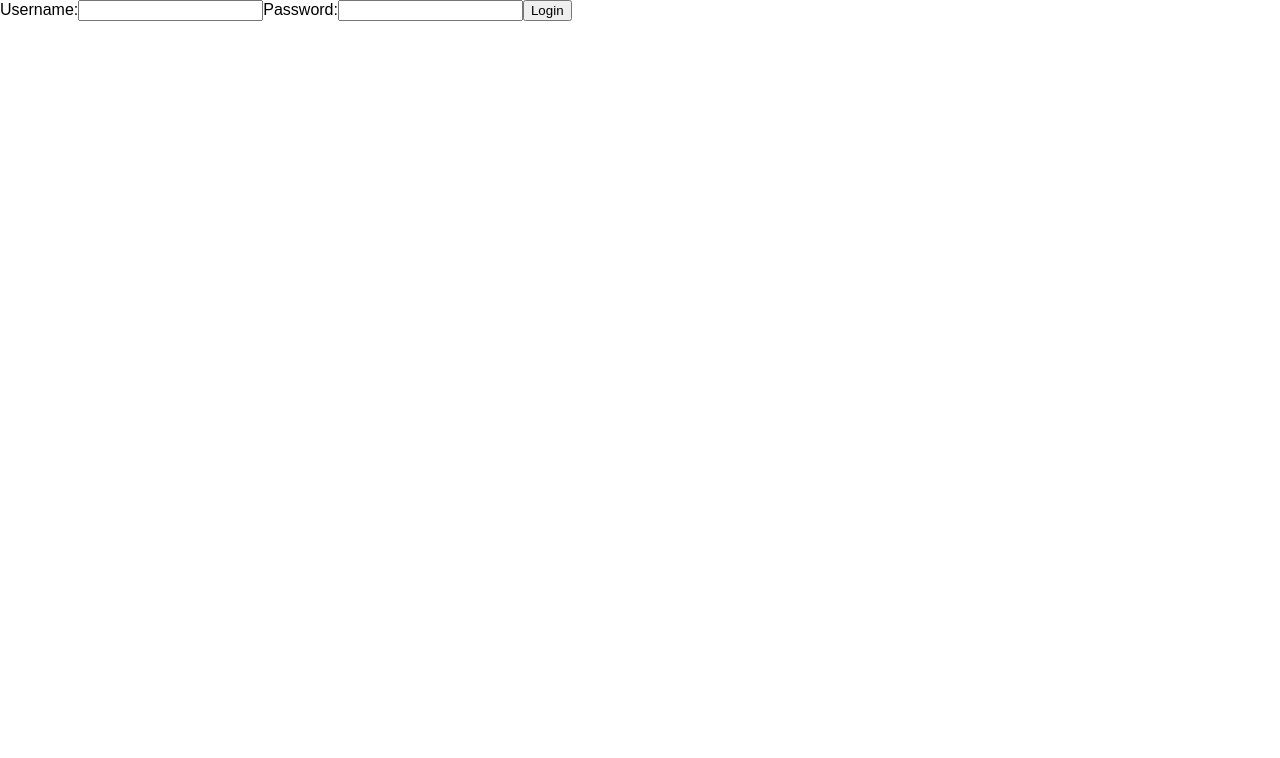
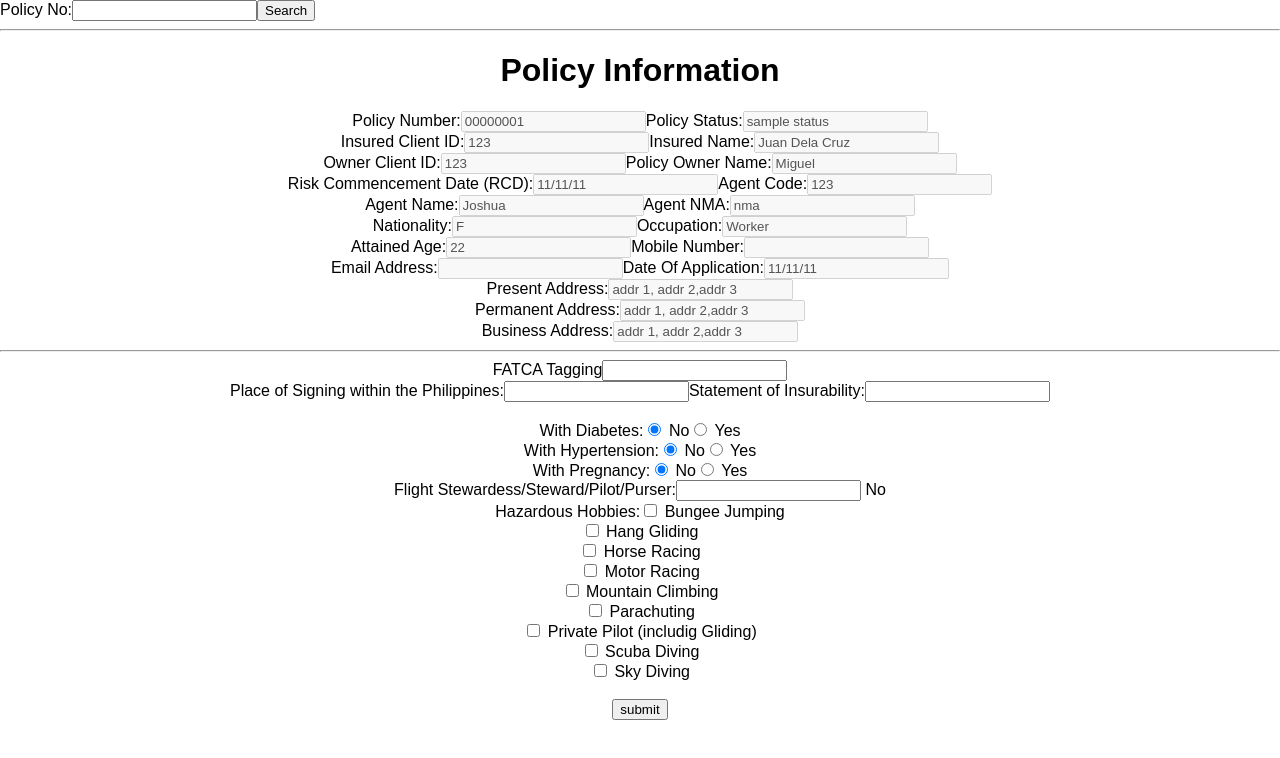
Before and after one commit to questronix/bpm-pl-ui, a React (Create React App) app: page / in a window 1280 px wide. Shown: the top 758 px of the page. Built offline with nearby package versions, Linux system fonts and the light colour scheme.

Commit message:
Add policy component

```diff
--- a/src/App.js
+++ b/src/App.js
@@ -1,12 +1,16 @@
 import React, { Component } from 'react';
 import './App.css';
 import Login from './modules/login/component/Login';
+import Policy from './modules/policy/component/Policy';
 
 class App extends Component {
 
   render() {
     return (
-      <Login />
+      <div>
+        {/* <Login /> */}
+        <Policy />
+      </div>
       // <div className="App">
       //   <label>Policy Number</label>
       //   <input type="text"/>
--- /dev/null
+++ b/src/modules/policy/component/Fatca.js
@@ -0,0 +1,141 @@
+import React, {Component} from 'react';
+
+class Fatca extends Component {
+  constructor(props) {
+    super(props);
+    this.state = {
+      fatca: '',
+      placeOfSigning: '',
+      statementOfInsurablity: '',
+      withDiabetes: false,
+      withHypertension: false,
+      withPregnancy: false,
+      flightSSP: '',
+      hazardousHobbies: [],
+    };
+
+    this.handleSubmit = this.handleSubmit.bind(this);
+    this.handleInputChange = this.handleInputChange.bind(this);
+  }
+
+  handleSubmit(event) {
+    event.preventDefault();
+    console.log(this.state);
+  }
+
+  handleInputChange(event) {
+    const target = event.target;
+    const name = target.name;
+    const value = target.value;
+
+    this.setState({
+      [name]: value
+    });
+  }
+
+  handleRadioChange(event) {
+    const target = event.target;
+    const name = target.name;
+    const value = target.value;
+
+    this.setState({
+      [name]: value
+    });
+  }
+
+  render() {
+
+    return (
+      <div className="App">
+        <form onSubmit={this.handleSubmit}>
+          <label>FATCA Tagging
+            <input
+              name="fatca"
+              value={this.state.fatca}
+              onChange={this.handleInputChange}
+              type="text"/><br/>
+          </label>
+          <label>Place of Signing within the Philippines:
+            <input
+              name="placeOfSigning"
+              value={this.state.placeOfSigning}
+              onChange={this.handleInputChange}
+              type="text"/>
+          </label>
+          <label>Statement of Insurability:
+            <input
+              name="statementOfInsurablity"
+              value={this.state.statementOfInsurablity}
+              onChange={this.handleInputChange}
+              type="text"/><br/>
+          </label>
+          <br/>
+          <label>With Diabetes:
+            <input
+              name="withDiabetes"
+              value={false}
+              type="radio"
+              onChange={this.handleRadioChange}
+              checked/> No
+            <input
+              name="withDiabetes"
+              value={true}
+              onChange={this.handleRadioChange}
+              type="radio"/> Yes
+          </label>
+          <br/>
+          <label>With Hypertension:
+            <input
+              name="withHypertension"
+              value="false"
+              type="radio"
+              checked/> No
+            <input
+              name="withHypertension"
+              value="true"
+              type="radio"/> Yes
+          </label>
+          <br/>
+          <label>With Pregnancy:
+            <input
+              name="withPregnancy"
+              value="false"
+              type="radio"
+              checked/> No
+            <input
+              name="withPregnancy"
+              value="true"
+              type="radio"/> Yes
+          </label>
+          <br/>
+          <label>Flight Stewardess/Steward/Pilot/Purser:
+            <input
+            name="flightSSP"
+            value={this.state.flightSSP}
+            onChange={this.handleInputChange}
+            type="text"/> No<br/>
+          </label>
+          <label>Hazardous Hobbies:
+            <input name="hazardousHobbies" type="checkbox"/> Bungee Jumping <br/>
+            <input name="hazardousHobbies" type="checkbox"/> Hang Gliding <br/>
+            <input name="hazardousHobbies" type="checkbox"/> Horse Racing<br/>
+            <input name="hazardousHobbies" type="checkbox"/> Motor Racing<br/>
+            <input name="hazardousHobbies" type="checkbox"/> Mountain Climbing <br/>
+            <input name="hazardousHobbies" type="checkbox"/> Parachuting <br/>
+            <input name="hazardousHobbies" type="checkbox"/> Private Pilot (includig Gliding) <br/>
+            <input name="hazardousHobbies" type="checkbox"/> Scuba Diving <br/>
+            <input name="hazardousHobbies" type="checkbox"/> Sky Diving <br/>
+          </label> <br/>
+          <input type="submit" value="submit"/>
+        </form>
+
+        {/* <select>
+          <option value="1">Sample</option>
+          <option value="1">sample 2</option>
+        </select> */}
+      </div>
+    );
+  }
+}
+
+export default Fatca;
--- /dev/null
+++ b/src/modules/policy/component/Policy.js
@@ -0,0 +1,54 @@
+import React, {Component} from 'react'
+import SearchPolicyForm from './SearchPolicyForm';
+import PolicyInformation from './PolicyInformation';
+import Fatca from './Fatca';
+
+class Policy extends Component {
+   render() {
+      const policy = {
+        number: '00000001',
+        status: 'sample status',
+        insuredClientID: '123',
+        insuredName: 'Juan Dela Cruz',
+        ownerClientID: '123',
+        ownerName: 'Miguel',
+        rcd: '11/11/11',
+        agentCode: '123',
+        agentName: 'Joshua',
+        agentNMA: 'nma',
+        nationality: 'F',
+        occupation: 'Worker',
+        attainedAge: '22',
+        mobileNumber: '09291234567',
+        email: 'email@domain.com',
+        dateOfApplication: '11/11/11',
+        presentAddress: {
+          addr1: 'addr 1',
+          addr2: 'addr 2',
+          addr3: 'addr 3',
+        },
+        permanentAddress: {
+          addr1: 'addr 1',
+          addr2: 'addr 2',
+          addr3: 'addr 3',
+        },
+        businessAddress: {
+          addr1: 'addr 1',
+          addr2: 'addr 2',
+          addr3: 'addr 3',
+        },
+      }
+
+      return (
+        <div>
+          <SearchPolicyForm />
+          <hr/>
+          <PolicyInformation policy={policy} />
+          <hr />
+          <Fatca />
+        </div>
+      );
+   }
+}
+
+export default Policy;
--- /dev/null
+++ b/src/modules/policy/component/PolicyInformation.js
@@ -0,0 +1,133 @@
+import React, {Component} from 'react';
+
+class PolicyInformation extends Component {
+
+  formatAddress(data) {
+    return data.addr1 + ', ' + data.addr2 + ',' + data.addr3;
+  }
+
+  render() {
+    const policy = this.props.policy;
+
+    return (
+      <div className="App">
+        <h1>Policy Information</h1>
+        <label>Policy Number:
+          <input
+            type="text"
+            value={policy.number}
+            disabled/>
+        </label>
+        <label>Policy Status:
+          <input
+            type="text"
+            value={policy.status}
+            disabled/><br/>
+        </label>
+        <label>Insured Client ID:
+          <input
+            type="text"
+            value={policy.insuredClientID}
+            disabled/>
+          </label>
+        <label>Insured Name:
+          <input
+            type="text"
+            value={policy.insuredName}
+            disabled/><br/>
+        </label>
+        <label>Owner Client ID:
+          <input
+            type="text"
+            value={policy.ownerClientID}
+            disabled/>
+        </label>
+        <label>Policy Owner Name:
+          <input
+            type="text"
+            value={policy.ownerName}
+            disabled/><br/>
+        </label>
+        <label>Risk Commencement Date (RCD):
+          <input
+            type="text"
+            value={policy.rcd}
+            disabled/>
+        </label>
+        <label>Agent Code:
+          <input
+            type="text"
+            value={policy.agentCode}
+            disabled/><br/>
+        </label>
+        <label>Agent Name:
+          <input
+            type="text"
+            value={policy.agentName}
+            disabled/>
+        </label>
+        <label>Agent NMA:
+          <input
+            type="text"
+            value={policy.agentNMA}
+            disabled/><br/>
+        </label>
+        <label>Nationality:
+          <input
+            type="text"
+            value={policy.nationality}
+            disabled/>
+        </label>
+        <label>Occupation:
+          <input
+            type="text"
+            value={policy.occupation}
+            disabled/><br/>
+        </label>
+        <label>Attained Age:
+          <input
+            type="text"
+            value={policy.attainedAge}
+            disabled/>
+        </label>
+        <label>Mobile Number:
+          <input
+            type="text"
+            disabled/><br/>
+        </label>
+        <label>Email Address:
+          <input
+            type="text"
+            value={policy.emailAddress}
+            disabled/>
+        </label>
+        <label>Date Of Application:
+          <input
+            type="text"
+            value={policy.dateOfApplication}
+            disabled/><br/>
+        </label>
+        <label>Present Address:
+          <input
+            type="text"
+            value={this.formatAddress(policy.presentAddress)}
+            disabled /><br/>
+        </label>
+        <label>Permanent Address:
+          <input
+            type="text"
+            value={this.formatAddress(policy.permanentAddress)}
+            disabled /><br/>
+        </label>
+        <label>Business Address:
+          <input
+            type="text"
+            value={this.formatAddress(policy.businessAddress)}
+            disabled /><br/>
+        </label>
+      </div>
+    );
+  }
+}
+
+export default PolicyInformation;
--- /dev/null
+++ b/src/modules/policy/component/SearchPolicyForm.js
@@ -0,0 +1,42 @@
+import React, {Component} from 'react';
+
+class SearchPolicyForm extends Component {
+  constructor(props) {
+    super(props);
+    this.state = {
+      policyNo: '',
+    };
+
+    this.handleSubmit = this.handleSubmit.bind(this);
+    this.handleInputChange = this.handleInputChange.bind(this);
+ }
+
+ handleSubmit(event) {
+   event.preventDefault();
+   console.log(this.state);
+ }
+
+ handleInputChange(event) {
+   const value = event.target.value;
+
+   this.setState({
+     policyNo: value
+   })
+ }
+
+ render() {
+   return (
+     <form onSubmit={this.handleSubmit}>
+      <label> Policy No:
+        <input
+          type="text"
+          value={this.state.policyNo}
+          onChange={this.handleInputChange} />
+      </label>
+      <input type="submit" value="Search" />
+     </form>
+   );
+ }
+}
+
+export default SearchPolicyForm;
```
